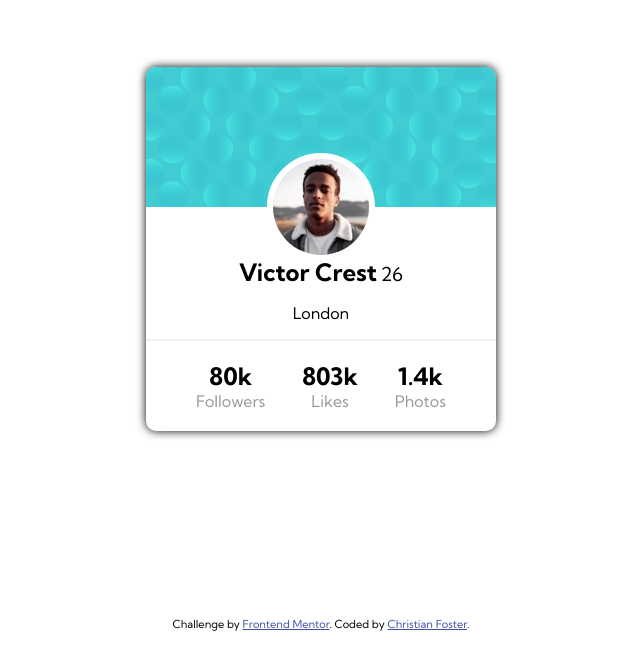
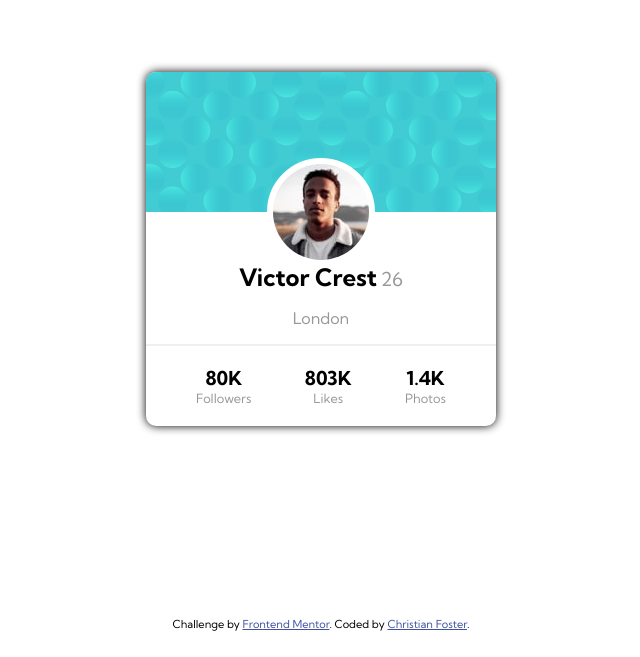
Before and after one commit to fosteeco/front-end-mentor-profile-card-component, a plain HTML site: page index.html in a window 1280 px wide. Shown: the part 159-816 px from the top of the page, without its empty margins (319-959 px from the left). Drawn offline with Linux system fonts and the light colour scheme.

Commit message:
Added more styles

```diff
--- a/index.html
+++ b/index.html
@@ -26,22 +26,22 @@
       <div class="bottom-card">
         <div class="user-info">
           <h2 class="user-name">Victor Crest</h2>
-          <span class="user-age">26</span>
-          <p class="user-location">London</p>
+          <span class="user-age op-4">26</span>
+          <p class="user-location op-4">London</p>
         </div>
         <div class="stat-wrap">
           <div class="user-stats">
             <div class="user-stat followers-stat">
               <p class="stat-num">80k</p>
-              <p class="stat-desc">Followers</p>
+              <p class="stat-desc op-4">Followers</p>
             </div>
             <div class="user-stat likes-stat">
               <p class="stat-num">803k</p>
-              <p class="stat-desc">Likes</p>
+              <p class="stat-desc op-4">Likes</p>
             </div>
             <div class="user-stat photos-stat">
               <p class="stat-num">1.4k</p>
-              <p class="stat-desc">Photos</p>
+              <p class="stat-desc op-4">Photos</p>
             </div>
           </div>
         </div>
--- a/style.css
+++ b/style.css
@@ -61,6 +61,10 @@ img {
   font-size: 1.2rem;
 }
 
+.op-4 {
+  opacity: 0.4;
+}
+
 .user-location {
   text-align: center;
 }
@@ -91,11 +95,12 @@ img {
 
 .stat-num {
   font-weight: bold;
-  font-size: 1.5rem;
+  font-size: 1.2rem;
+  text-transform: uppercase;
 }
 
 .stat-desc {
-  opacity: 0.4;
+  font-size: 0.8rem;
 }
 
 .attribution {
```
